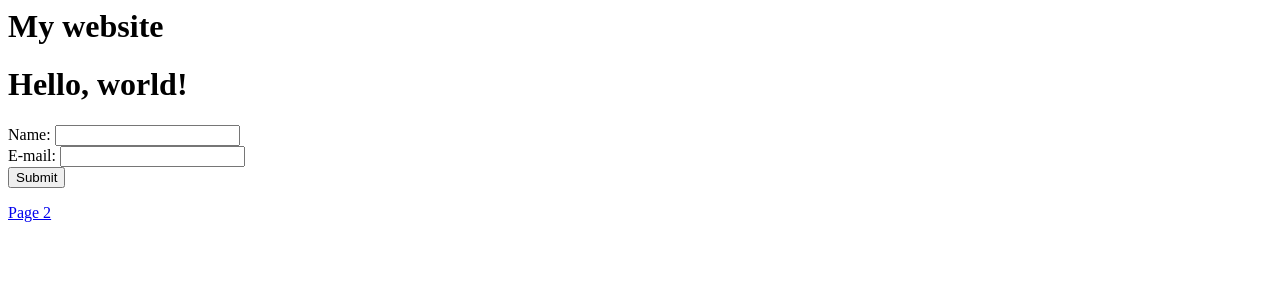
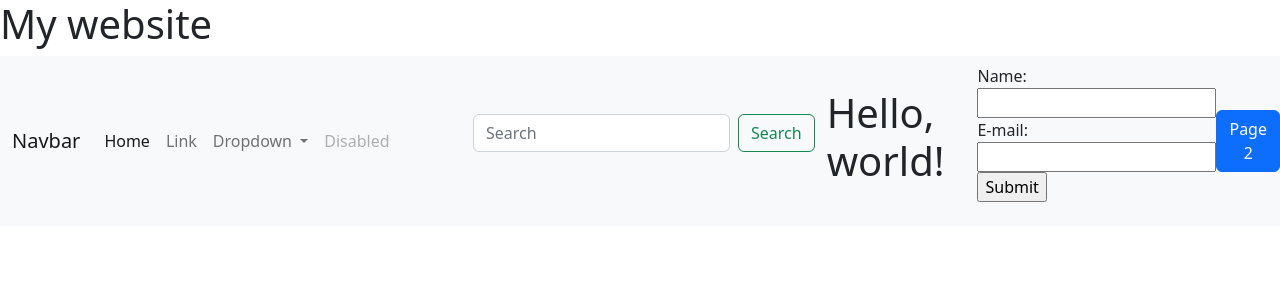
Before and after one commit to landrydroupy/homework2.php, a PHP site: page / in a window 1280 px wide. Shown: the top 300 px of the page. Run offline with PHP 8.4, Linux system fonts and the light colour scheme.

Commit message:
Update index.php

```diff
--- a/index.php
+++ b/index.php
@@ -1,6 +1,61 @@
 
 <h1>My website</h1>
 
+
+  <head>
+    <meta charset="utf-8">
+    <meta name="viewport" content="width=device-width, initial-scale=1">
+    <title>Bootstrap demo</title>
+    <link href="https://cdn.jsdelivr.net/npm/bootstrap@5.2.1/dist/css/bootstrap.min.css" rel="stylesheet" integrity="sha384-iYQeCzEYFbKjA/T2uDLTpkwGzCiq6soy8tYaI1GyVh/UjpbCx/TYkiZhlZB6+fzT" crossorigin="anonymous">
+  </head>
+  <body>
+  <nav class="navbar navbar-expand-lg bg-light">
+  <div class="container-fluid">
+    <a class="navbar-brand" href="#">Navbar</a>
+    <button class="navbar-toggler" type="button" data-bs-toggle="collapse" data-bs-target="#navbarSupportedContent" aria-controls="navbarSupportedContent" aria-expanded="false" aria-label="Toggle navigation">
+      <span class="navbar-toggler-icon"></span>
+    </button>
+    <div class="collapse navbar-collapse" id="navbarSupportedContent">
+      <ul class="navbar-nav me-auto mb-2 mb-lg-0">
+        <li class="nav-item">
+          <a class="nav-link active" aria-current="page" href="#">Home</a>
+        </li>
+        <li class="nav-item">
+          <a class="nav-link" href="#">Link</a>
+        </li>
+        <li class="nav-item dropdown">
+          <a class="nav-link dropdown-toggle" href="#" role="button" data-bs-toggle="dropdown" aria-expanded="false">
+            Dropdown
+          </a>
+          <ul class="dropdown-menu">
+            <li><a class="dropdown-item" href="#">Action</a></li>
+            <li><a class="dropdown-item" href="#">Another action</a></li>
+            <li><hr class="dropdown-divider"></li>
+            <li><a class="dropdown-item" href="#">Something else here</a></li>
+          </ul>
+        </li>
+        <li class="nav-item">
+          <a class="nav-link disabled">Disabled</a>
+        </li>
+      </ul>
+      <form class="d-flex" role="search">
+        <input class="form-control me-2" type="search" placeholder="Search" aria-label="Search">
+        <button class="btn btn-outline-success" type="submit">Search</button>
+      </form>
+    </div>
+  <!doctype html>
+<html lang="en">
+  <head>
+    <meta charset="utf-8">
+    <meta name="viewport" content="width=device-width, initial-scale=1">
+    <title>Bootstrap demo</title>
+    <link href="https://cdn.jsdelivr.net/npm/bootstrap@5.2.0/dist/css/bootstrap.min.css" rel="stylesheet" integrity="sha384-gH2yIJqKdNHPEq0n4Mqa/HGKIhSkIHeL5AyhkYV8i59U5AR6csBvApHHNl/vI1Bx" crossorigin="anonymous">
+  </head>
+  <body>
+
+    <script src="https://cdn.jsdelivr.net/npm/bootstrap@5.2.0/dist/js/bootstrap.bundle.min.js" integrity="sha384-A3rJD856KowSb7dwlZdYEkO39Gagi7vIsF0jrRAoQmDKKtQBHUuLZ9AsSv4jD4Xa" crossorigin="anonymous"></script>
+  </body>
+    </div>
 
  <h1>Hello, world!</h1>
     <form action="header.php" method="get">
```
